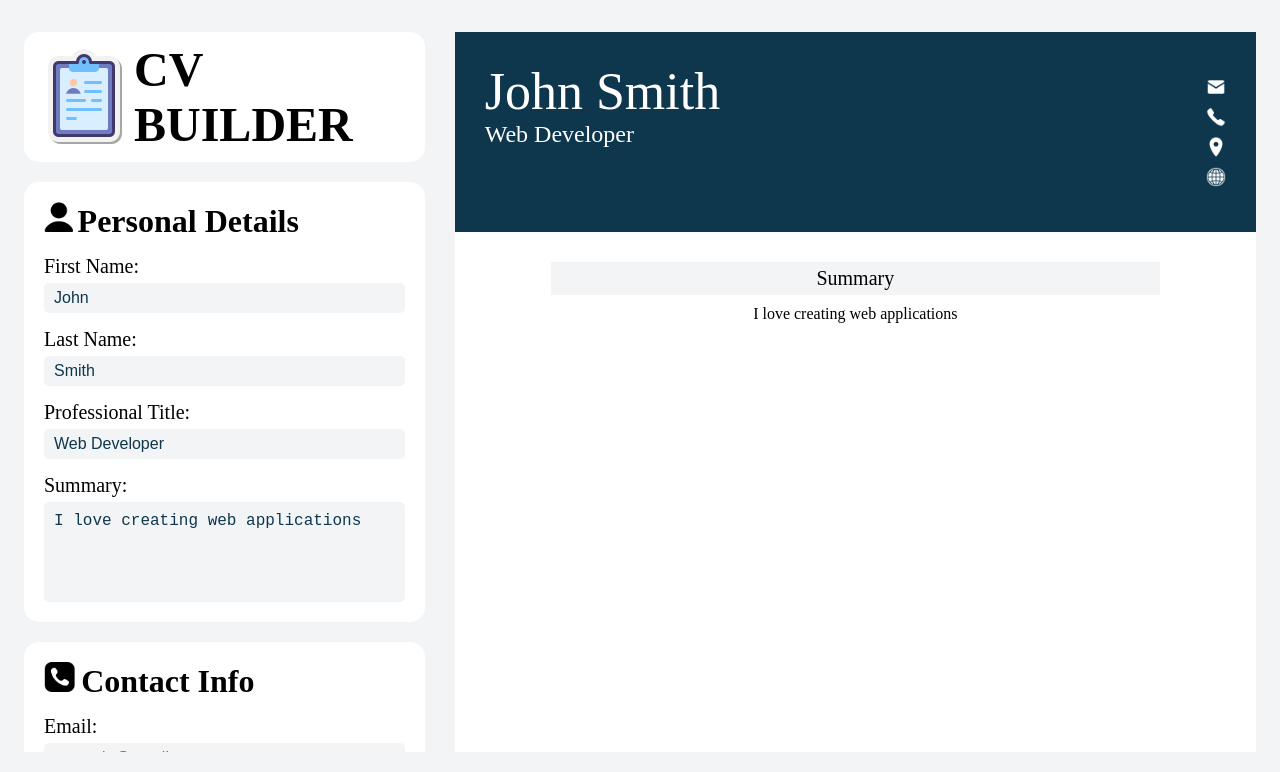
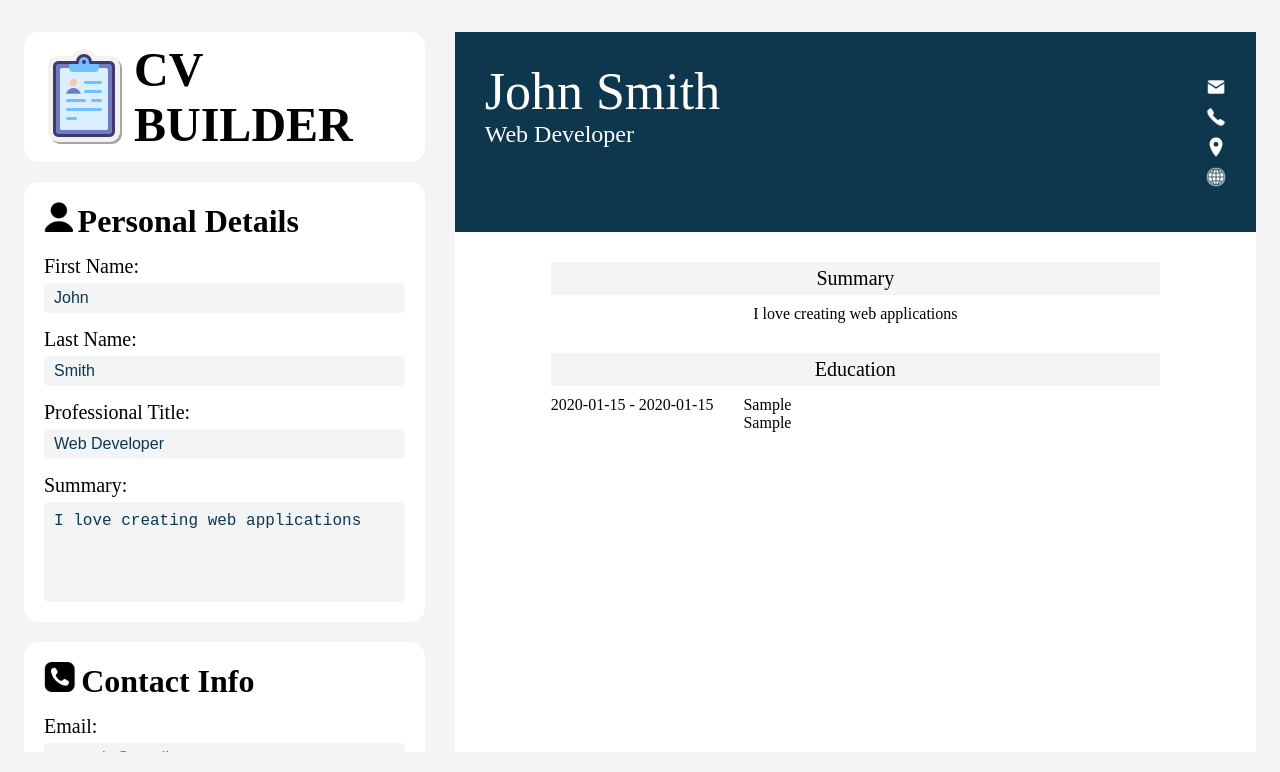
Before and after one commit to Stjepan1999/cv-builder, a React (Vite) app: page / in a window 1280 px wide. Both pictures are taken after typing "Sample", "Sample", "2020-01-15", "2020-01-15" into the empty fields and a click on the button "+ Education". Shown: the top 772 px of the page. Built offline with nearby package versions, Linux system fonts and the light colour scheme.

Commit message:
Add functions to handle education form submit

```diff
--- a/src/App.jsx
+++ b/src/App.jsx
@@ -23,14 +23,7 @@ export function App() {
       website: '',
     },
     skills: [],
-    education: [
-      {
-        school: '',
-        degree: '',
-        startDate: '',
-        endDate: '',
-      },
-    ],
+    education: [],
     experience: [
       {
         company: '',
@@ -43,14 +36,27 @@ export function App() {
     ],
   });
 
+  const [educationData, setEducationData] = useState({
+    school: '',
+    degree: '',
+    startDate: '',
+    endDate: '',
+  });
+
   const handleCVDataChange = (e, section) => {
     const { name, value } = e.target;
     setCVData((prevData) => ({ ...prevData, [section]: { ...prevData[section], [name]: value } }));
   };
 
+  const handleEducationChange = (e) => {
+    const { name, value } = e.target;
+    setEducationData({ ...educationData, [name]: value });
+  };
+
   const handleSubmitButton = (e) => {
     e.preventDefault();
-    console.log('Submiting data...');
+    setCVData((prevData) => ({ ...prevData, education: [...prevData.education, educationData] }));
+    setEducationData({ school: '', degree: '', startDate: '', endDate: '' });
   };
 
   return (
@@ -75,7 +81,12 @@ export function App() {
             website={cvData.contactInfo.website}
             onChange={(e) => handleCVDataChange(e, 'contactInfo')}
           />
-          <EducationForm onChange={(e) => handleCVDataChange(e, 'education')} onSubmit={handleSubmitButton} />
+          <EducationForm
+            onChange={(e) => handleEducationChange(e)}
+            onSubmit={handleSubmitButton}
+            savedEducation={cvData.education}
+            educationData={educationData}
+          />
         </div>
         <div className="resume-container">
           <ResumeInfoSection personalInfo={cvData.personalInfo} contactInfo={cvData.contactInfo} />
--- a/src/components/EducationForm.jsx
+++ b/src/components/EducationForm.jsx
@@ -2,16 +2,18 @@ import { InputContainer } from './InputContainer';
 import '../style.css';
 import graduationCap from '../assets/images/graduation-cap.png';
 
-export function EducationForm({ school, degree, startDate, endDate, onChange, onSubmit }) {
+export function EducationForm({ savedEducation, educationData, onChange, onSubmit }) {
   return (
     <div className="section-container">
       <h1>
         <img src={graduationCap} className="section-icon education" />
         Education
       </h1>
-      <div className="section-saved-data">University of London</div>
-      <div className="section-saved-data">University of London</div>
-      <div className="section-saved-data">University of London</div>
+      {savedEducation.map((data, index) => (
+        <div key={index} className="section-saved-data">
+          <p>{data.school}</p>
+        </div>
+      ))}
 
       <form className="form" onSubmit={onSubmit}>
         <InputContainer
@@ -20,7 +22,7 @@ export function EducationForm({ school, degree, startDate, endDate, onChange, on
           label="School"
           name="school"
           placeholder="University of London"
-          value={school}
+          value={educationData.school}
           onChange={onChange}
         />
         <InputContainer
@@ -29,7 +31,7 @@ export function EducationForm({ school, degree, startDate, endDate, onChange, on
           label="Degree"
           name="degree"
           placeholder="Master's Degree in Programming"
-          value={degree}
+          value={educationData.degree}
           onChange={onChange}
         />
         <InputContainer
@@ -38,7 +40,7 @@ export function EducationForm({ school, degree, startDate, endDate, onChange, on
           label="Start Date"
           name="startDate"
           placeholder=""
-          value={startDate}
+          value={educationData.startDate}
           onChange={onChange}
         />
         <InputContainer
@@ -47,7 +49,7 @@ export function EducationForm({ school, degree, startDate, endDate, onChange, on
           label="End Date"
           name="endDate"
           placeholder=""
-          value={endDate}
+          value={educationData.endDate}
           onChange={onChange}
         />
         <button type="submit" className="button button-wide">
```
